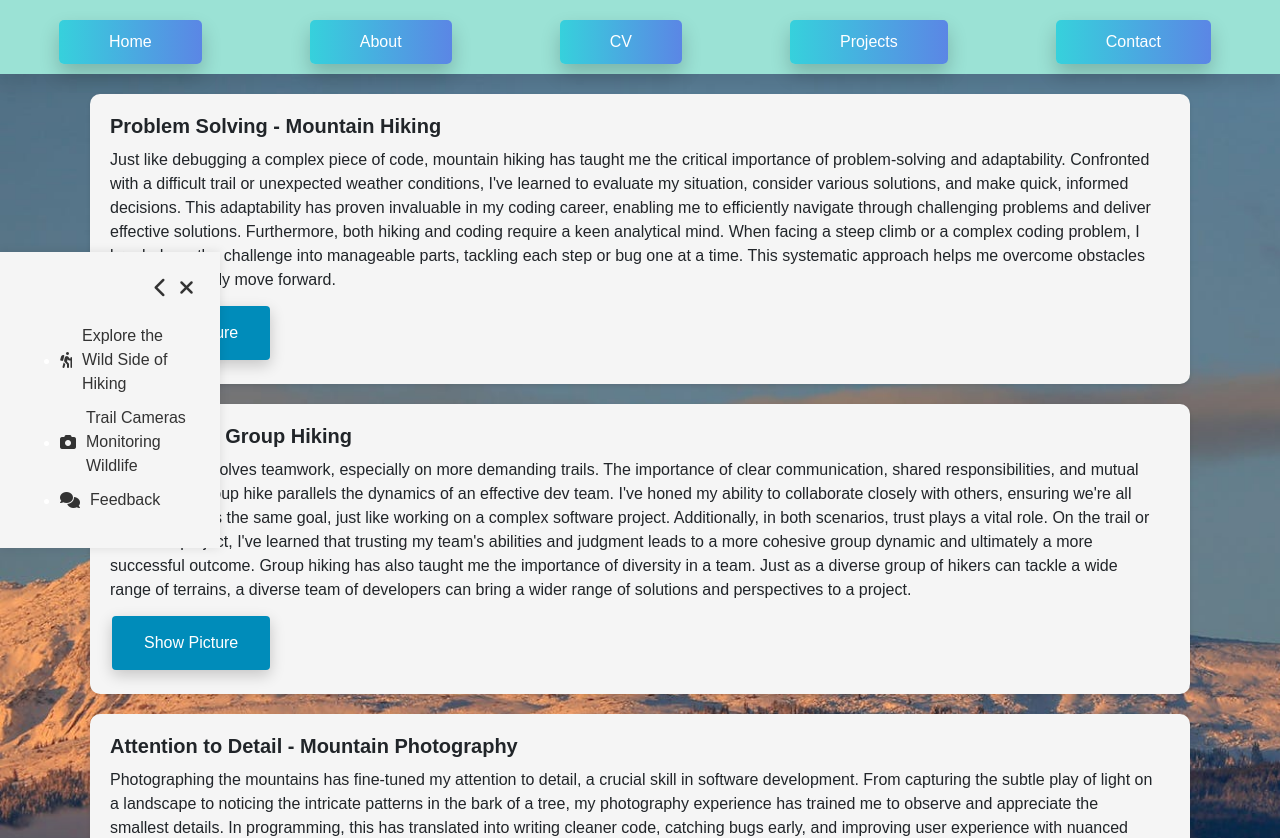
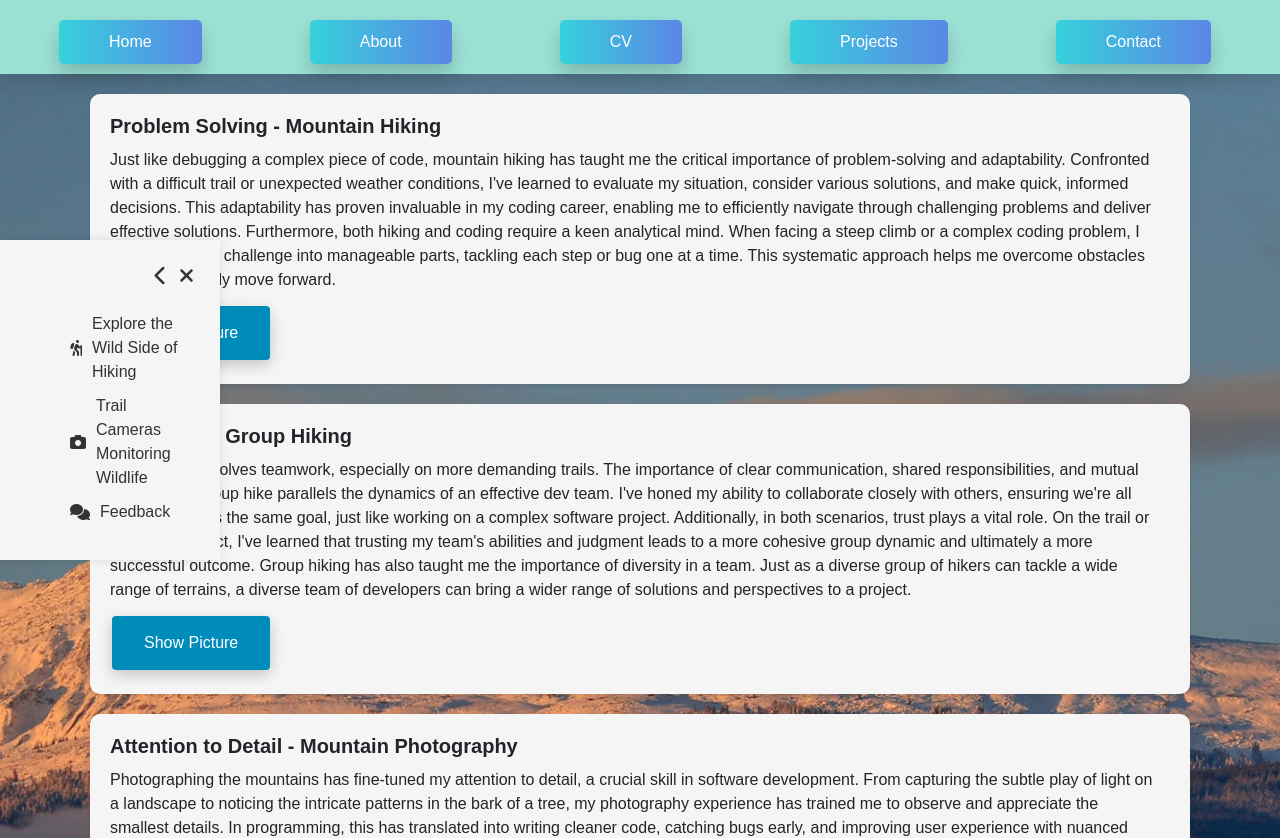
Before and after one commit to peter1998/Tech-Voyager, a SvelteKit app: page /hobby in a window 1280 px wide. Shown: the top 838 px of the page. Built offline with nearby package versions, Linux system fonts and the light colour scheme; a small style sheet from the web is missing.

Commit message:
[C] Fixing some style on sidebar.

```diff
--- a/src/routes/sidebar/Sidebar.svelte
+++ b/src/routes/sidebar/Sidebar.svelte
@@ -40,21 +40,21 @@
 			<li>
 				<a href="/hobby" on:click|preventDefault={() => navigateTo('/hobby')}>
 					<i class="fas fa-hiking" />
-					<span>Explore the Wild Side of Hiking</span>
+					<span class="link-text">Explore the Wild Side of Hiking</span>
 				</a>
 			</li>
 
 			<li>
 				<a href="/trailcameras" on:click|preventDefault={() => navigateTo('/trail-cameras')}>
 					<i class="fas fa-camera" />
-					<span>Trail Cameras Monitoring Wildlife</span>
+					<span class="link-text">Trail Cameras Monitoring Wildlife</span>
 				</a>
 			</li>
 
 			<li>
 				<a href="/feedback" on:click|preventDefault={() => navigateTo('/feedback')}>
 					<i class="fas fa-comments" />
-					<span>Feedback</span>
+					<span class="link-text">Feedback</span>
 				</a>
 			</li>
 
@@ -95,6 +95,7 @@
 	}
 
 	li {
+		list-style-type: none;
 		margin-bottom: 10px;
 	}
 
@@ -104,6 +105,11 @@
 		color: #333;
 		text-decoration: none;
 		transition: color 0.3s ease;
+		padding: 0 10px; /* Add padding to the links */
+	}
+
+	.collapsed a {
+		justify-content: center; /* Center the content of the links when the sidebar is collapsed */
 	}
 
 	.sidebar-container:hover a,
@@ -191,4 +197,13 @@
 	.show-button:hover {
 		color: green;
 	}
+
+	.link-text {
+		transition: opacity 0.3s ease; /* Add a transition to the opacity */
+	}
+
+	.collapsed .link-text {
+		opacity: 0; /* Hide the text when the sidebar is collapsed */
+		visibility: hidden; /* This will prevent the text from taking up space */
+	}
 </style>
```
